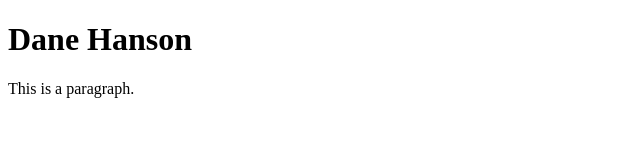
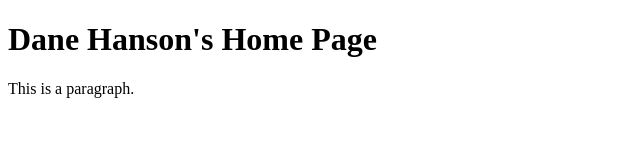
Before and after one commit to dane1hanson/dane1hanson2, a plain HTML site: page index.html in a window 1280 px wide. Shown: the whole page, without its empty margins (0-640 px from the left). Drawn offline with Linux system fonts and the light colour scheme.

Commit message:
Update index.html

```diff
--- a/index.html
+++ b/index.html
@@ -3,7 +3,7 @@
 <title>HTML Tutorial</title>
 <body>
 
-<h1>Dane Hanson</h1>
+<h1>Dane Hanson's Home Page</h1>
 <p>This is a paragraph.</p>
 
 </body>
```
